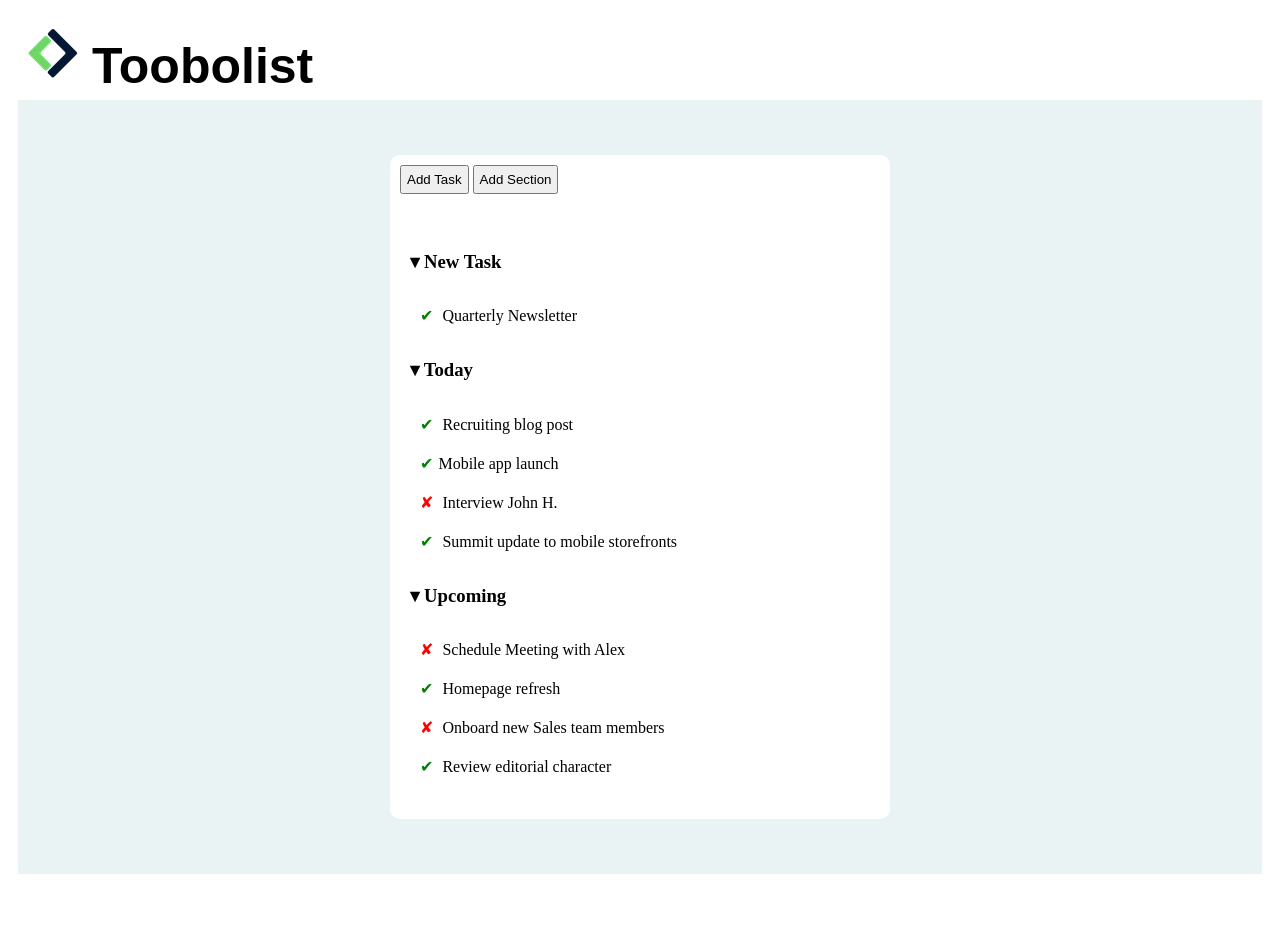
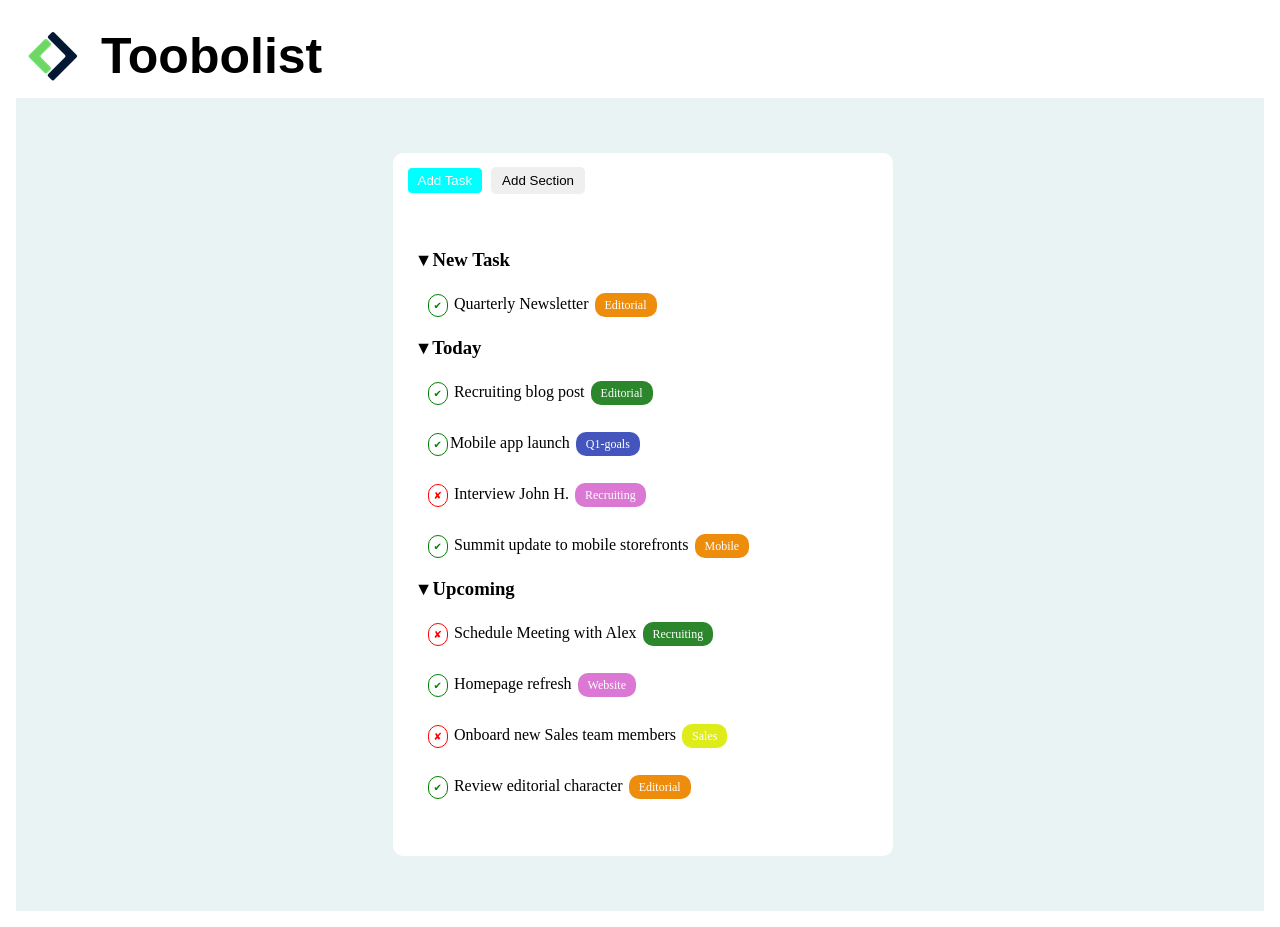
Before and after one commit to Alberto-Bruno/html-css-toboolist, a plain HTML site: page index.html in a window 1280 px wide. Before the commit the page ends 892 px from the top, so only its background shows below. Drawn offline with Linux system fonts and the light colour scheme.

Commit message:
Sistemazione Etichette

```diff
--- a/index.html
+++ b/index.html
@@ -9,40 +9,81 @@
     </head>
     <body>
         <div class="logo">
-            <img src="img/Logo.png" alt="Logo">
+            <img class="logo" src="img/Logo.png" alt="Logo">
             <h1 class="logo-text">Toobolist</h1>
         </div>
 
         <header>
             <div class="container">
                 <nav>
-                   <button type="submit">Add Task</button>
-                   <button type="submit">Add Section</button>
+                   <button class="butn butn-primary" type="submit">Add Task</button>
+                   <button class="butn butn" type="submit">Add Section</button>
                 </nav>
 
                 <main>
                     <section>
                         <ul>
                             <h3>&dtrif; New Task</h3>
-                            <ol><li> <span class="special-positive">&#10004;</span> Quarterly Newsletter</li></ol>
+                            <ol>
+                                <li>
+                                    <span class="special-positive">&#10004;</span> Quarterly Newsletter
+                                    <span class="badge bg-orange">Editorial</span>
+                                </li>
+                            </ol>
 
                             <h3>&dtrif; Today</h3>
-                            <ol><li> <span class="special-positive">&#10004;</span> Recruiting blog post</li></ol>
-                            <ol><li> <span class="special-positive">&#10004;</span>Mobile app launch</li></ol>
-                            <ol><li> <span class="special-negative">&#10008;</span> Interview John H.</li></ol>
-                            <ol><li> <span class="special-positive">&#10004;</span> Summit update to mobile storefronts</li></ol>
+                            <ol>
+                                <li>
+                                    <span class="special-positive">&#10004;</span> Recruiting blog post
+                                    <span class="badge bg-green">Editorial</span>
+                                </li>
+                            </ol>
+                            <ol>
+                                <li>
+                                    <span class="special-positive">&#10004;</span>Mobile app launch
+                                    <span class="badge bg-blue">Q1-goals</span>
+                                </li>
+                            </ol>
+                            <ol>
+                                <li>
+                                    <span class="special-negative">&#10008;</span> Interview John H.
+                                    <span class="badge bg-pink">Recruiting</span>
+                                </li>
+                            </ol>
+                            <ol>
+                                <li>
+                                     <span class="special-positive">&#10004;</span> Summit update to mobile storefronts
+                                    <span class="badge bg-orange">Mobile</span>
+                                    </li>
+                                </ol>
 
                             <h3> &dtrif; Upcoming</h3>
-                            <ol><li> <span class="special-negative">&#10008;</span> Schedule Meeting with Alex</li></ol>
-                            <ol><li> <span class="special-positive">&#10004;</span> Homepage refresh</li></ol>
-                            <ol><li> <span class="special-negative">&#10008;</span> Onboard new Sales team members</li></ol>
-                            <ol><li> <span class="special-positive">&#10004;</span> Review editorial character</li></ol>
+                            <ol>
+                                <li>
+                                     <span class="special-negative">&#10008;</span> Schedule Meeting with Alex
+                                    <span class="badge bg-green">Recruiting</span>
+                                    </li>
+                                </ol>
+                            <ol>
+                                <li>
+                                     <span class="special-positive">&#10004;</span> Homepage refresh
+                                    <span class="badge bg-pink">Website</span>
+                                    </li>
+                                </ol>
+                            <ol>
+                                <li>
+                                     <span class="special-negative">&#10008;</span> Onboard new Sales team members
+                                    <span class="badge bg-yellow">Sales</span>
+                                    </li>
+                                </ol>
+                            <ol>
+                                <li>
+                                     <span class="special-positive">&#10004;</span> Review editorial character
+                                    <span class="badge bg-orange">Editorial</span>
+                                </li>
+                            </ol>
                         </ul>
-
                     </section>
-
-
-
                 </main>
             </div>
         </header>
--- a/style.css
+++ b/style.css
@@ -1,18 +1,57 @@
+/*CSS Reset*/
 *{
+  margin: 2px;
   padding: 5px;
   box-sizing: border-box;
 }
 
-header{
-  background-color: rgba(233, 243, 243, 0.986);
+.logo{
+  line-height: 20px;
+  vertical-align: middle;
+  padding-left: 5px;
 }
 
 .logo-text{
+  height: 25px;
   background-color: white;
+  line-height: 70px;
+  padding-left: 10px;
+  margin-bottom: 30px;
   font-size: 50px;
+  font-weight: 900;
+  font-family: Arial, Helvetica, sans-serif;
   display: inline;
-  font-family: Arial, Helvetica, sans-serif;
+  vertical-align: middle;
 }
+
+/*Utils*/
+.bg-blue{
+  background-color:rgb(68, 86, 189)
+}
+
+.bg-yellow{
+  background-color: rgb(222, 236, 25)
+}
+
+.bg-green{
+  background-color: rgb(44, 134, 44)
+}
+
+.bg-pink{
+  background-color: rgb(219, 120, 211)
+}
+
+.bg-orange{
+  background-color: rgb(238, 140, 12)
+}
+
+/* Header*/
+header{
+  background-color: rgba(233, 243, 243, 0.986);
+  line-height: 25px;
+  padding-left: 10px
+}
+
 
 .container{
   background-color: white;
@@ -21,8 +60,26 @@ header{
   border-radius: 10px;
 }
 
+/* Buttons */
+
+.butn{
+  border-radius: 5px;
+  padding: 5px 10px;
+  border: 1px solid transparent;
+  cursor: pointer;
+}
+
+.butn-primary{
+  color: white;
+  background-color: aqua;
+  border-color: currentColor;
+}
+
+/* List*/
+
 ul{
   display: inline;
+  list-style: none;
 }
 
 ol{
@@ -30,9 +87,34 @@ ol{
 }
 
  .special-positive{
+  width: 15px;
+  height: 15px;
+  border: 1px solid currentColor;
+  border-radius: 20px;
+  font-size: 10px;
+  line-height: 15px;
+  vertical-align: middle;
+  text-align: center;
   color: green;
  }
 
 .special-negative{
+  width: 15px;
+  height: 15px;
+  border: 1px solid currentColor;
+  border-radius: 20px;
+  font-size: 10px;
+  line-height: 15px;
+  vertical-align: middle;
+  text-align: center;
   color: red;
 }
+
+.badge{
+  color: white;
+  font-size: 12px;
+  border-radius: 10px;
+  padding: 5px 10px;
+  line-height: 15px;
+  vertical-align: middle;
+}
```
